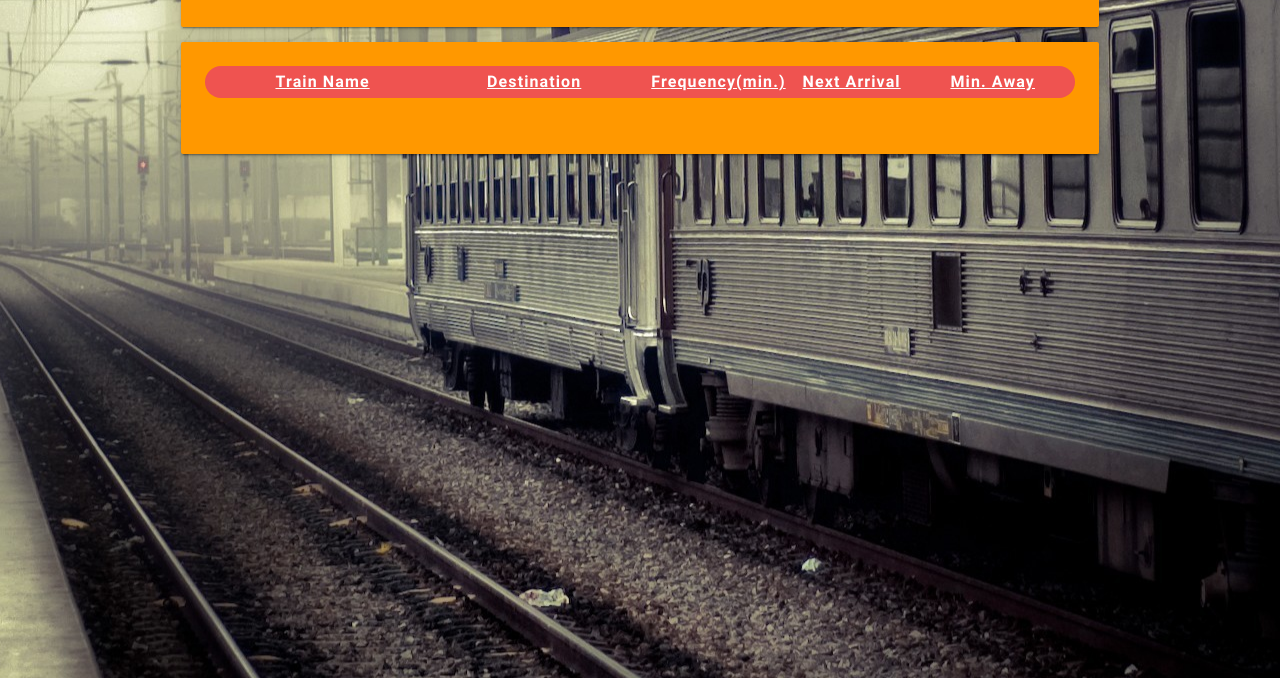
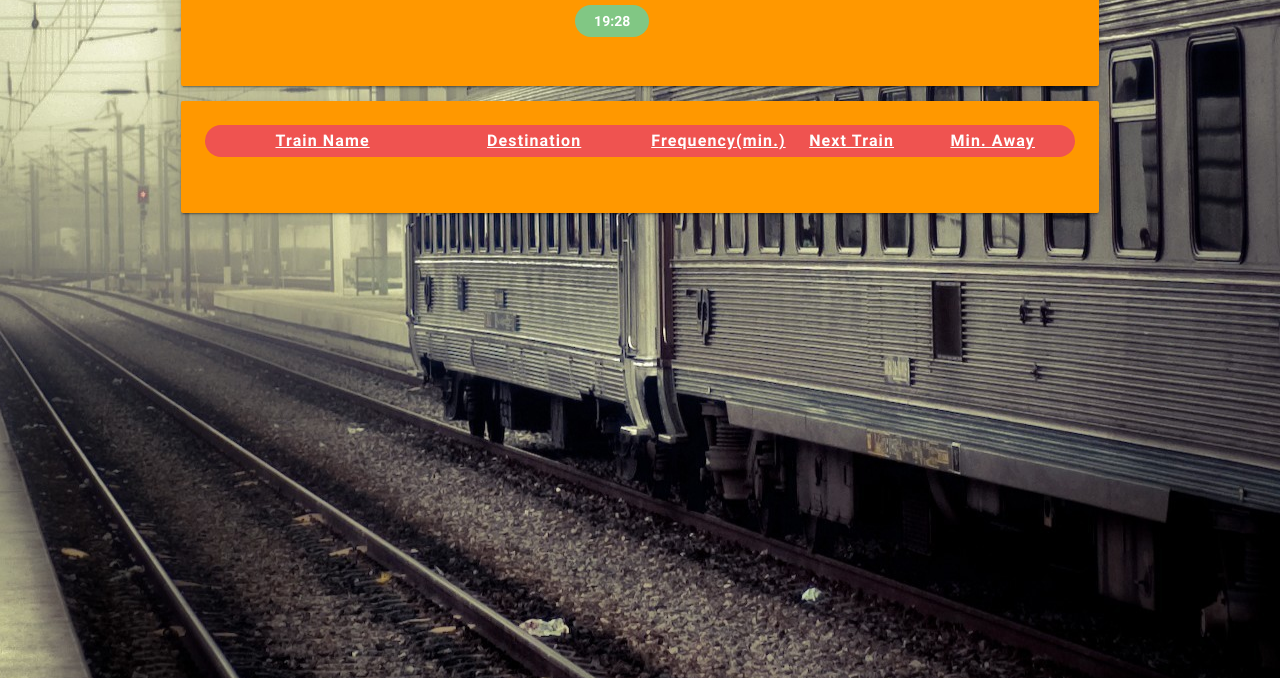
Before and after one commit to msgctcheng/train-schedule, a plain HTML site: page index.html in a window 1280 px wide. Shown: the part 122-800 px from the top of the page. Drawn offline with nearby package versions, Linux system fonts and the light colour scheme; no server answers.

Commit message:
pages not updating recommit

```diff
--- a/index.html
+++ b/index.html
@@ -5,6 +5,7 @@
         <link rel="stylesheet" href="https://cdnjs.cloudflare.com/ajax/libs/materialize/0.100.1/css/materialize.min.css">
         <link href="https://fonts.googleapis.com/icon?family=Material+Icons" rel="stylesheet">
         <link rel="stylesheet" type="text/css" href="assets/css/style.css">
+      <link rel="shortcut icon" href="assets/images/favicon.png" type="image/png">
     </head>
     <body>
         <div class="container">
@@ -12,13 +13,14 @@
                 <i class="center-align large material-icons left col s2">directions_railway</i>
                 <h3 class="col s7 center-align">Train Scheduler</h3>
                 <a id="addButton" class="adder btn waves-effect waves-light red lighten-1 modal-trigger col s2 right-align" type="button" name="action" href="#form">Add Train<i class="material-icons right">playlist_add</i></a>
+                <div class="row"><div class= "chip col s1 pull-s4 green lighten-2  current"></div></div>
             </div>
             <div class="row card-panel orange center-align">
                 <div class='chip row red lighten-1 white-text'>
                     <div class='head name col s3'>Train Name</div>
                     <div class='head dest col s3'>Destination</div>
                     <div class='head freq col s2'>Frequency(min.)</div>
-                    <div class='head next col s2'>Next Arrival</div>
+                    <div class='head next col s2'>Next Train</div>
                     <div class='head away col s2'>Min. Away</div>
                 </div>
 <!-- Script - - - - - - - - - - - - - - - - - - - - - - - - - -- - - - - - - - - - -  -->
```
Also changed, not shown: 1 other file.
